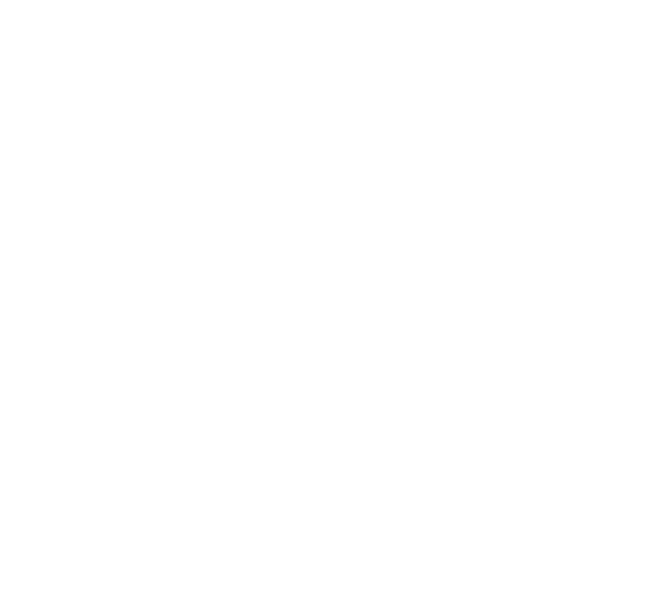
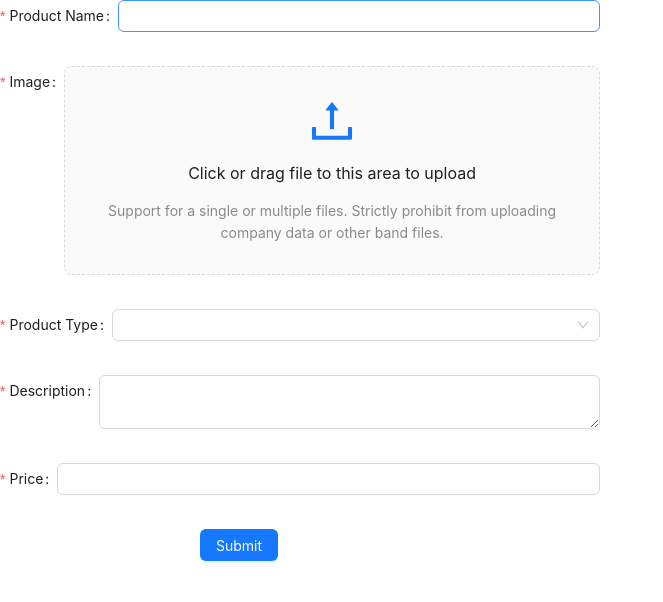
Before and after one commit to shivmistry223/student-marketplace-app, a React (Create React App) app: page /product-form in a window 1280 px wide. Before the commit this address had no page. Shown: the top 602 px of the page, without its empty margins (0-663 px from the left). Built offline with nearby package versions, Linux system fonts and the light colour scheme.

Commit message:
created add product page

```diff
--- a/src/App.js
+++ b/src/App.js
@@ -3,6 +3,7 @@
 import Login from './components/Login/Login';
 import Dashboard from './components/Dashboard/Dashboard';
 import ProductDetails from './components/ProductDetails/ProductDetails';
+import ProductForm from './components/ProductForm/ProductForm';
 
 function App() {
   const [user, setUser] = useState(null);
@@ -14,6 +15,7 @@
         <Route path="/login" element={<Login setUser={setUser} />} />
         <Route path="/dashboard" element={<Dashboard/>} />
         <Route path="/product-detail" element={<ProductDetails/>} />
+        <Route path="/product-form" element={<ProductForm/>} />
       </Routes>
     </Router>
   );
--- a/src/components/Dashboard/Dashboard.js
+++ b/src/components/Dashboard/Dashboard.js
@@ -5,6 +5,8 @@
 import styles from "./Dashboard.module.scss";
 import Product from "../Product/Product";
 import { MENU_OPTIONS, product } from "./constant";
+import ProductForm from "../ProductForm/ProductForm";
+import { renderMenu } from "./helper";
 const { Content, Footer, Sider } = Layout;
 
 const Dashboard = () => {
@@ -12,19 +14,29 @@
     token: { colorBgContainer, borderRadiusLG },
   } = theme.useToken();
 
-
   const [currPage, setPage] = useState("1");
   const [products, setProducts] = useState([]);
   const [loading, setLoading] = useState(false);
+  const [isModalOpen, setIsModalOpen] = useState(true);
+
+  const showModal = () => {
+    setIsModalOpen(true);
+  };
+  const handleOk = () => {
+    setIsModalOpen(false);
+  };
+  const handleCancel = () => {
+    setIsModalOpen(false);
+    setPage("1")
+  };
 
   useEffect(() => {
-    console.log(currPage);
-    setLoading(true)
+    setLoading(true);
     fetch("https://run.mocky.io/v3/de4dda78-c9ee-45e0-aefb-90bd57f59aaf")
       .then((response) => response.json())
       .then((data) => {
-        setLoading(false)
-        setProducts(product)
+        setLoading(false);
+        setProducts(product);
       })
       .catch((e) => setLoading(false));
   }, [currPage]);
@@ -35,10 +47,9 @@
         breakpoint="lg"
         collapsedWidth="0"
         onBreakpoint={(broken) => {
-          console.log(broken);
         }}
         onCollapse={(collapsed, type) => {
-          console.log(collapsed, type);
+          // console.log(collapsed, type);
         }}
       >
         <CustomMenu currPage={currPage} setPage={setPage} />
@@ -59,13 +70,14 @@
               className={styles.allProduct}
             >
               <h1>{MENU_OPTIONS[parseInt(currPage) - 1].title}</h1>
-              <div className={styles.main}>
-                {products && products.map((item) => <Product
-                  currPage={currPage}
-                  setPage={setPage}
-                  {...item}
-                />)}
-              </div>
+              {renderMenu(
+                currPage,
+                setPage,
+                products,
+                isModalOpen,
+                handleOk,
+                handleCancel
+              )}
             </div>
           )}
         </Content>
--- a/src/components/Dashboard/constant.js
+++ b/src/components/Dashboard/constant.js
@@ -7,6 +7,7 @@
       "https://scontent-ord5-1.xx.fbcdn.net/v/t39.30808-6/434953381_7291017717642434_6574733615425314777_n.jpg?stp=c0.29.261.261a_dst-jpg_p261x260&_nc_cat=109&ccb=1-7&_nc_sid=5f2048&_nc_ohc=ulK7vQJfJAkAb4Q7sM8&_nc_ht=scontent-ord5-1.xx&oh=00_AfC7AnUZCH3SF8byz1RlkHNPYHI8hGct-nECNAqDjSFMfA&oe=66177E69",
     img: "https://scontent-ord5-1.xx.fbcdn.net/v/t39.30808-6/434953381_7291017717642434_6574733615425314777_n.jpg?stp=c0.29.261.261a_dst-jpg_p261x260&_nc_cat=109&ccb=1-7&_nc_sid=5f2048&_nc_ohc=ulK7vQJfJAkAb4Q7sM8&_nc_ht=scontent-ord5-1.xx&oh=00_AfC7AnUZCH3SF8byz1RlkHNPYHI8hGct-nECNAqDjSFMfA&oe=66177E69",
     ownerName: "Shiv MIstry",
+    description:""
   },
 
   {
@@ -85,4 +86,19 @@
     type: "sport",
     title: "Sports",
   },
+  {
+    page: "6",
+    type: "sport",
+    title: "Sports",
+  },
+  {
+    page: "7",
+    type: "Profile",
+    title: "New Product",
+  },
+  {
+    page: "8",
+    type: "Logout",
+    title: "Logout",
+  },
 ];
--- /dev/null
+++ b/src/components/Dashboard/helper.js
@@ -0,0 +1,50 @@
+import {Modal} from 'antd';
+import Product from "../Product/Product";
+import ProductForm from "../ProductForm/ProductForm";
+import styles from "./Dashboard.module.scss";
+
+const onFinish = (values) => {
+  console.log(values);
+};
+
+export const renderMenu = (
+  currPage,
+  setPage,
+  products,
+  isModalOpen,
+  handleOk,
+  handleCancel
+) => {
+  switch (currPage) {
+    case "1":
+    case "2":
+    case "3":
+    case "4":
+    case "5":
+      return (
+        <div className={styles.main}>
+          {products &&
+            products.map((item, index) => (
+              <Product key={index}  currPage={currPage} setPage={setPage} {...item} />
+            ))}
+        </div>
+      );
+      break;
+    case "7":
+      return <ProductForm onFinish={onFinish} />;
+    case "8":
+      return (
+        <Modal
+          title="Logout"
+          open={isModalOpen}
+          onOk={handleOk}
+          onCancel={handleCancel}
+        >
+          <p>Are you sure?</p>
+        </Modal>
+      );
+
+    default:
+      break;
+  }
+};
--- a/src/components/Menu/CustomMenu.js
+++ b/src/components/Menu/CustomMenu.js
@@ -27,8 +27,9 @@
   getItem("Electronic", "4", <ContainerOutlined />),
   getItem("Sports", "5",<MailOutlined />),
   getItem("My Profile", "sub2", <AppstoreOutlined />, [
-    getItem("Profile", "9"),
-    getItem("Logout", "10"),
+    getItem("Profile", "6"),
+    getItem("Add Product", "7"),
+    getItem("Logout", "8"),
   ]),
 ];
 const CustomMenu = ({currPage, setPage}) => {
--- a/src/components/Product/Product.js
+++ b/src/components/Product/Product.js
@@ -19,7 +19,7 @@
    navigate('/product-detail', { state: props });
   }
   return(
-  <Card className={Styles.card}>
+  <Card className={Styles.card} >
     <Image src={img} alt={name} className={Styles.cardImage} />
     <div className={Styles.cardContent} onClick={handleClick}>
       <p className={Styles.cardTitle}>{name}</p>
--- /dev/null
+++ b/src/components/ProductForm/ProductForm.js
@@ -0,0 +1,103 @@
+import React from 'react';
+import { Form, Input, Select, Upload, message, Button } from 'antd';
+// import { useForm } from '@refinedev/antd';
+import styles from './ProductForm.module.scss'
+import { UploadOutlined } from '@ant-design/icons';
+
+const { Dragger } = Upload;
+
+const ProductForm = ({ initialValues, onFinish }) => {
+//   const [form] = useForm();
+
+  const onFinishFailed = (errorInfo) => {
+    console.log('Failed:', errorInfo);
+  };
+
+  const handleImageUpload = (info) => {
+    if (info.file.status === 'uploading') {
+      return;
+    }
+
+    if (info.file.status === 'done') {
+      message.success(`${info.file.name} file uploaded successfully.`);
+    } else if (info.file.status === 'error') {
+      message.error(`${info.file.name} file upload failed.`);
+    }
+  };
+
+  const productTypes = [
+    { label: 'Books', value: 'books' },
+    { label: 'Clothing', value: 'clothing' },
+    { label: 'Electronics', value: 'electronic' },
+    { label: 'Sports', value: 'sport' },
+  ];
+
+  return (
+    <Form
+      initialValues={initialValues}
+      onFinish={onFinish}
+      onFinishFailed={onFinishFailed}
+      className={styles.productForm}
+    >
+      <Form.Item
+        label="Product Name"
+        name="name"
+        rules={[{ required: true, message: 'Please input the product name.' }]}
+      >
+        <Input />
+      </Form.Item>
+
+      <Form.Item
+        label="Image"
+        name="image"
+        rules={[{ required: true, message: 'Please upload the product image.' }]}
+      >
+        <Dragger {...{ handleImageUpload }}>
+          <p className="ant-upload-drag-icon">
+            <UploadOutlined />
+          </p>
+          <p className="ant-upload-text">Click or drag file to this area to upload</p>
+          <p className="ant-upload-hint">Support for a single or multiple files. Strictly prohibit from uploading company data or other band files.</p>
+        </Dragger>
+      </Form.Item>
+
+      <Form.Item
+        label="Product Type"
+        name="type"
+        rules={[{ required: true, message: 'Please select the product type.' }]}
+      >
+        <Select>
+          {productTypes.map((type) => (
+            <Select.Option key={type.value} value={type.value}>
+              {type.label}
+            </Select.Option>
+          ))}
+        </Select>
+      </Form.Item>
+
+      <Form.Item
+        label="Description"
+        name="description"
+        rules={[{ required: true, message: 'Please input the product description.' }]}
+      >
+        <Input.TextArea />
+      </Form.Item>
+
+      <Form.Item
+        label="Price"
+        name="price"
+        rules={[{ required: true, message: 'Please input the product price.' }]}
+      >
+        <Input type="number" />
+      </Form.Item>
+
+      <Form.Item wrapperCol={{ offset: 8 }}>
+        <Button type="primary" htmlType="submit">
+          Submit
+        </Button>
+      </Form.Item>
+    </Form>
+  );
+};
+
+export default ProductForm;
--- /dev/null
+++ b/src/components/ProductForm/ProductForm.module.scss
@@ -0,0 +1,40 @@
+.productForm {
+    display: flex;
+    flex-direction: column;
+    gap: 10px;
+    align-items: stretch;
+    justify-content: center;
+    max-width: 600px;
+    width: 100%;
+    .antForm {
+      .antFormItem {
+        margin-bottom: 16px;
+      }
+    }
+
+    .antUploadDrag {
+      .antUploadDragIcon {
+        font-size: 32px;
+        color: #1890ff;
+      }
+
+      .antUploadText {
+        font-size: 16px;
+        color: #666;
+        margin-top: 8px;
+      }
+
+      .antUploadHint {
+        font-size: 14px;
+        color: #999;
+        margin-top: 8px;
+      }
+    }
+
+    .antBtnPrimary {
+      .ant-btn-primary {
+        background-color: #1890ff;
+        border-color: #1890ff;
+      }
+    }
+  }
```
